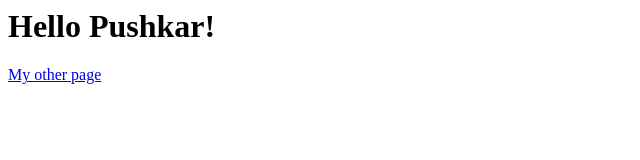
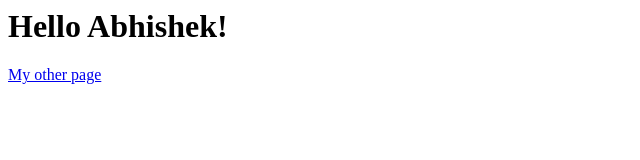
Before and after one commit to pushkarbisht/web-platform-rmdgva, a plain HTML site: page index.html in a window 1280 px wide. Shown: the whole page, without its empty margins (0-640 px from the left). Drawn offline with Linux system fonts and the light colour scheme.

Commit message:
1 file modified

```diff
--- a/index.html
+++ b/index.html
@@ -5,7 +5,7 @@
     <!-- <link rel="stylesheet" type="text/css" href="styles.css"> -->
   </head>
   <body>
-    <h1>Hello Pushkar!</h1>
+    <h1>Hello Abhishek!</h1>
     <a href="/me.html">My other page</a>
   </body>
 </html>
```
